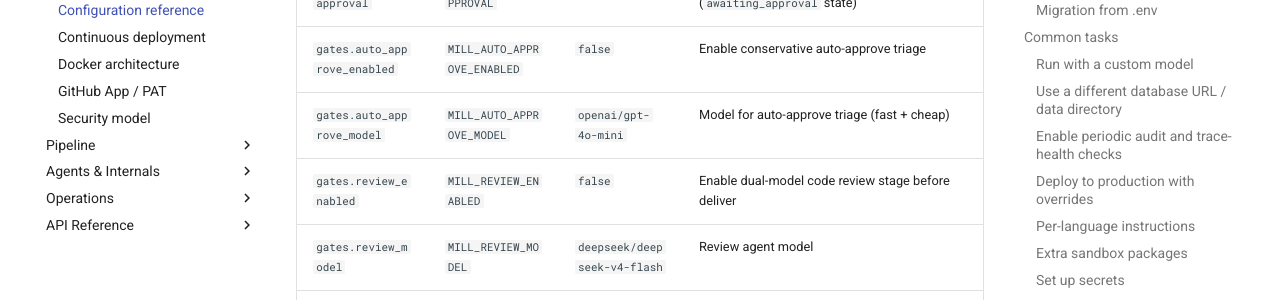
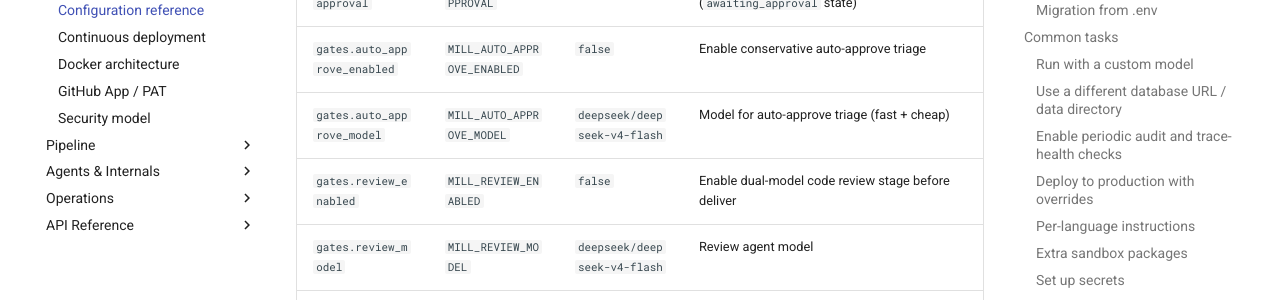
Before and after one commit to damien-robotsix/robotsix-mill, an MkDocs documentation site: the page built from docs/configuration.md, in a window 1280 px wide and 900 px high, scrolled down 11443 px. Shown: the part 152-452 px from the top of the window. Built offline with MkDocs 1.6.1 and Material for MkDocs 9.7.7, drawn with Linux system fonts in a browser that asks for light colours.

Commit message:
mill: config drift: gates.auto_approve_model doc default still shows openai/gpt-4o-mini (should be deepseek/deepseek-v4-flash) (20260609T202743Z-config-drift-gates-auto-approve-model-do-5b25) (#1025)
Co-authored-by: robotsix-mill <mill@robotsix.local>

```diff
--- a/docs/configuration.md
+++ b/docs/configuration.md
@@ -357,7 +357,7 @@ Every setting below shows:
 |-----------|---------|---------|-------------|
 | `gates.require_approval` | `MILL_REQUIRE_APPROVAL` | `true` | Pause after refine for human approval (`awaiting_approval` state) |
 | `gates.auto_approve_enabled` | `MILL_AUTO_APPROVE_ENABLED` | `false` | Enable conservative auto-approve triage |
-| `gates.auto_approve_model` | `MILL_AUTO_APPROVE_MODEL` | `openai/gpt-4o-mini` | Model for auto-approve triage (fast + cheap) |
+| `gates.auto_approve_model` | `MILL_AUTO_APPROVE_MODEL` | `deepseek/deepseek-v4-flash` | Model for auto-approve triage (fast + cheap) |
 | `gates.review_enabled` | `MILL_REVIEW_ENABLED` | `false` | Enable dual-model code review stage before deliver |
 | `gates.review_model` | `MILL_REVIEW_MODEL` | `deepseek/deepseek-v4-flash` | Review agent model |
 | `gates.review_max_rounds` | `MILL_REVIEW_MAX_ROUNDS` | `3` | Max CODE_REVIEW round-trips before escalate |
```
